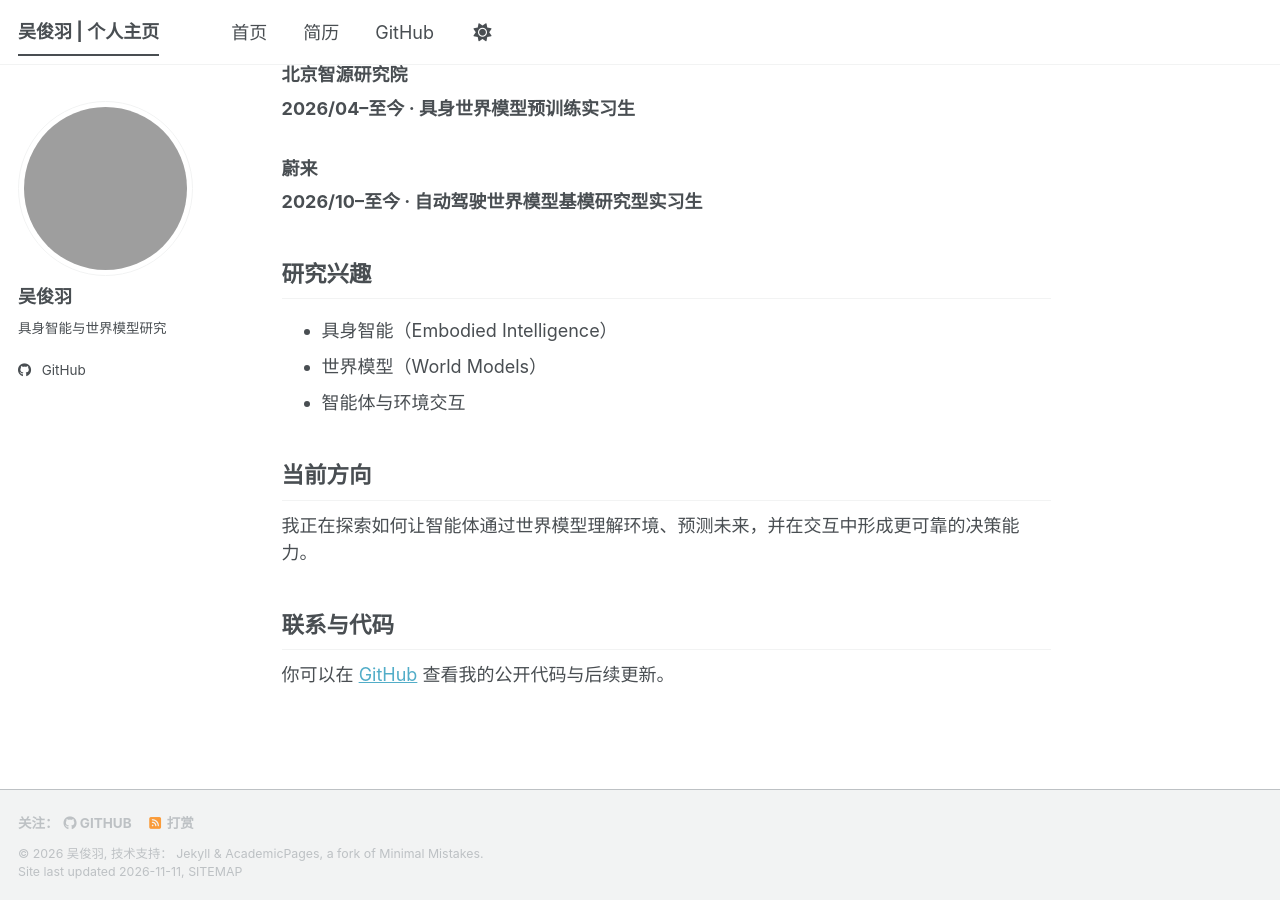
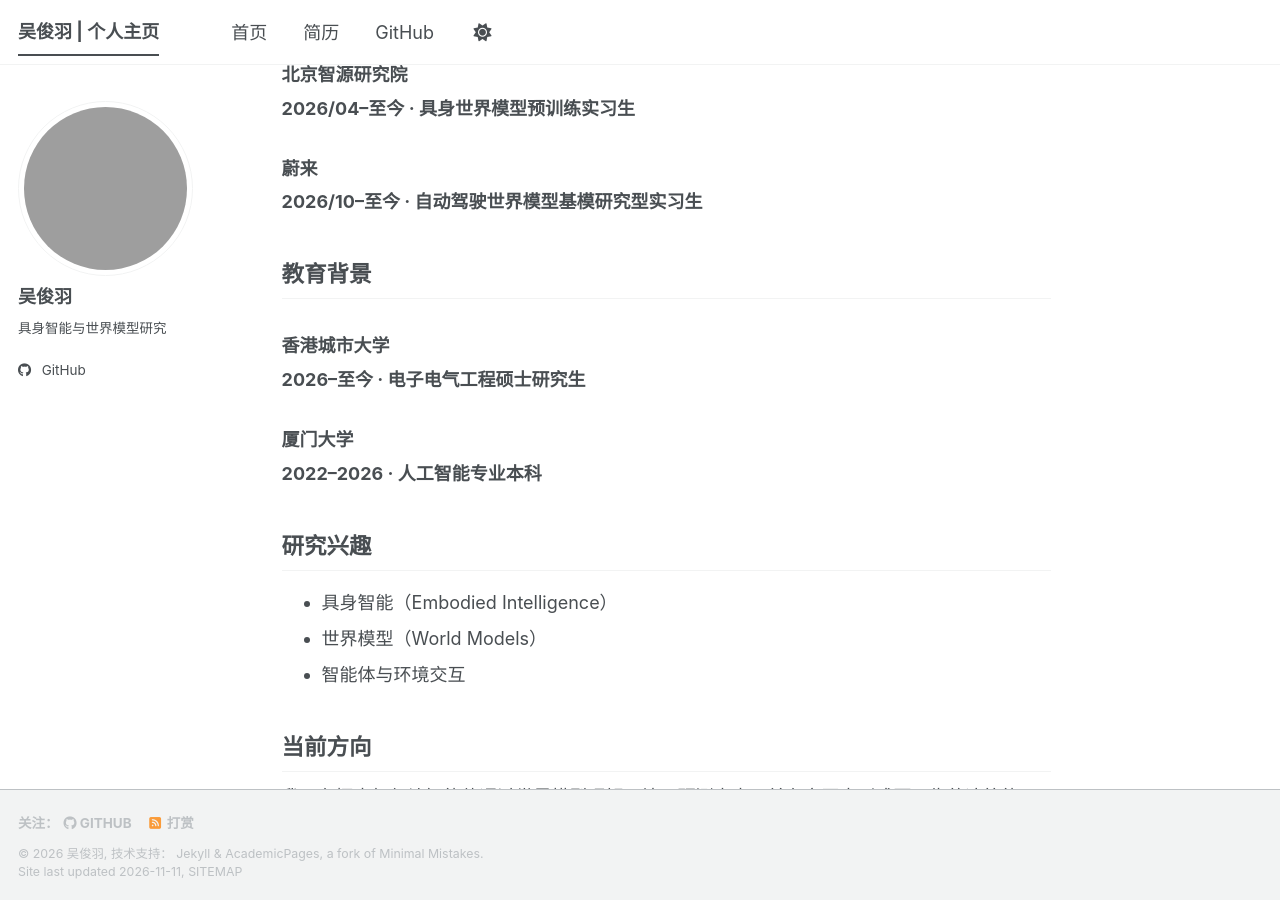
Before and after one commit to wujunyu687-lab/wujunyu687-lab.github.io, a Jekyll site: the page built from _pages/about.md, in a window 1280 px wide and 900 px high, scrolled down 1324 px. Built offline with Jekyll 4.4.1, drawn with Linux system fonts in a browser that asks for light colours; a script bundle is joined from its source files by our own code; a style sheet for code colours, icons or effects is not loaded; grey boxes are pictures that could not be loaded.

Commit message:
Add education background

```diff
--- a/_pages/about.md
+++ b/_pages/about.md
@@ -49,6 +49,16 @@ redirect_from:
 
 **2026/10–至今 · 自动驾驶世界模型基模研究型实习生**
 
+## 教育背景
+
+### 香港城市大学
+
+**2026–至今 · 电子电气工程硕士研究生**
+
+### 厦门大学
+
+**2022–2026 · 人工智能专业本科**
+
 ## 研究兴趣
 
 - 具身智能（Embodied Intelligence）
```
